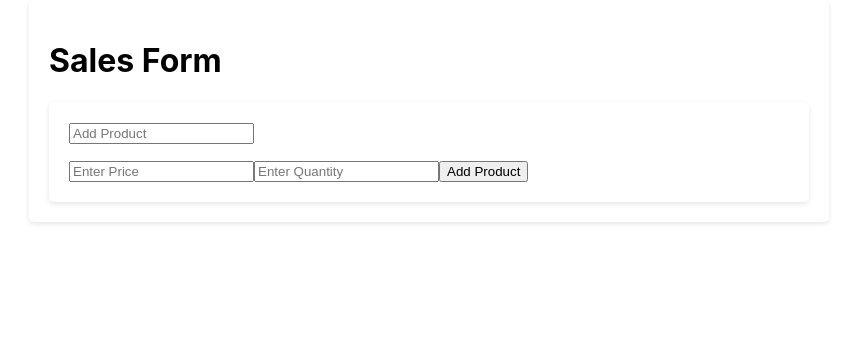
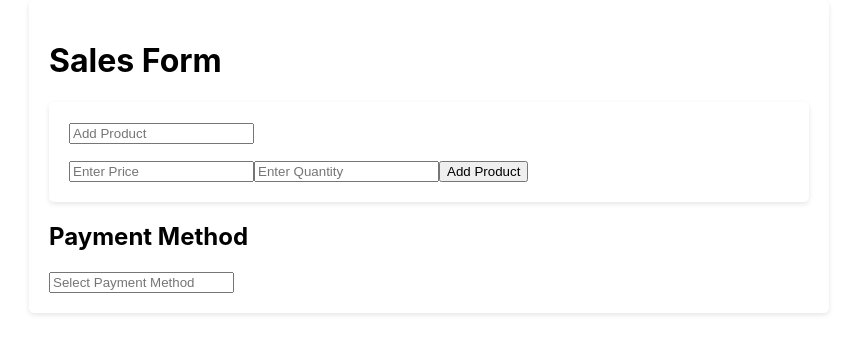
Before and after one commit to abiolatom/Eddietom, a React (Create React App) app: page / in a window 1280 px wide. Shown: the top 354 px of the page, without its empty margins (211-1068 px from the left). Built offline with nearby package versions, Linux system fonts and the light colour scheme.

Commit message:
Working on payment method

```diff
--- a/src/App.js
+++ b/src/App.js
@@ -1,12 +1,14 @@
 import React from "react";
 import AddProduct from "./components/AddProduct";
 import "./App.css";
+import PaymentMethod from "./components/PaymentMethod";
 
 const App = () => {
   return (
     <div className="container">
       <h1>Sales Form</h1>
       <AddProduct />
+      <PaymentMethod/>
     </div>
   );
 };
--- a/src/components/AddProduct.js
+++ b/src/components/AddProduct.js
@@ -31,7 +31,6 @@ const AddProduct = () => {
   const [filterProduct, setFilterProduct] = useState([]);
   const [productQuantity, setProductQuantity] = useState("");
   const [productSubtotal, setProductSubtotal] = useState("");
-  const [productDetails, setProductDetails] = useState([selectedProducts]);
 
   const filterText = (e) => {
     const value = e.target.value.toLowerCase();
@@ -132,6 +131,13 @@ const AddProduct = () => {
                     Update
                   </button>*/
 
+  const calculateTotalPrice = () => {
+    return selectedProducts.reduce(
+      (total, product) => total + product.subtotal,
+      0
+    );
+  };
+
   const handleDeleteProduct = (productId) => {
     const updateDelProduct = selectedProducts.filter(
       (prod) => prod.id !== productId
@@ -204,6 +210,7 @@ const AddProduct = () => {
               </tr>
             ))}
           </tbody>
+          <h1><em>Total price:</em> {calculateTotalPrice()} </h1>
         </table>
       )}
     </div>
--- /dev/null
+++ b/src/components/PaymentMethod.js
@@ -0,0 +1,20 @@
+import React, { useState } from "react";
+
+const PaymentMethod = () => {
+  const [selectedMethod, setSelectedMethod] = useState([
+    {
+      cash: "",
+      bankTransfer: "",
+      pos: "",
+    },
+  ]);
+
+  return (
+    <div>
+      <h2>Payment Method</h2>
+      <input placeholder="Select Payment Method"></input>
+    </div>
+  );
+};
+
+export default PaymentMethod;
```
